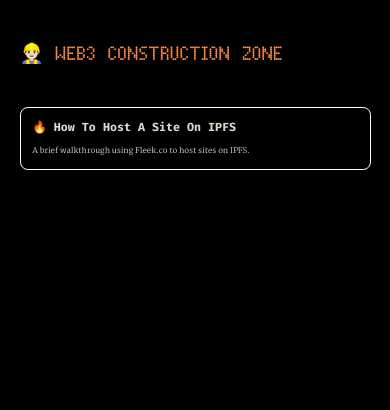
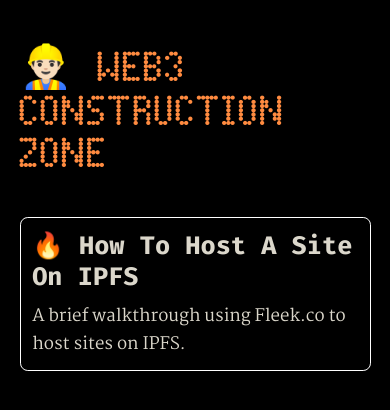
Before and after one commit to jonathantcrawford/ipfs-blog, a React (Vite) app: page / in a window 390 px wide. Shown: the top 410 px of the page. Built offline with nearby package versions, Linux system fonts and the light colour scheme.

Commit message:
mobile adjustments

```diff
--- a/src/components/Layout/Layout.module.scss
+++ b/src/components/Layout/Layout.module.scss
@@ -16,7 +16,7 @@
     grid-area: ga-title;
 
     font-family: var(--font--dot-matrix);
-    font-size: 5vmin;
+    font-size: 5vh;
     font-weight: 400;
 
     color: var(--color--traffic-display);
@@ -43,7 +43,7 @@
 
         &__title {
             font-family: var(--font--fira-mono);
-            font-size: 3vmin;
+            font-size: 3vh;
             font-weight: 700;
             color: var(--color--road-guard);
         }
@@ -52,7 +52,7 @@
             margin-top: 10px;
 
             font-family: var(--font--martel);
-            font-size: 2vmin;
+            font-size: 2vh;
             font-weight: 400;
             color: var(--color--road-guard);
         }
```
